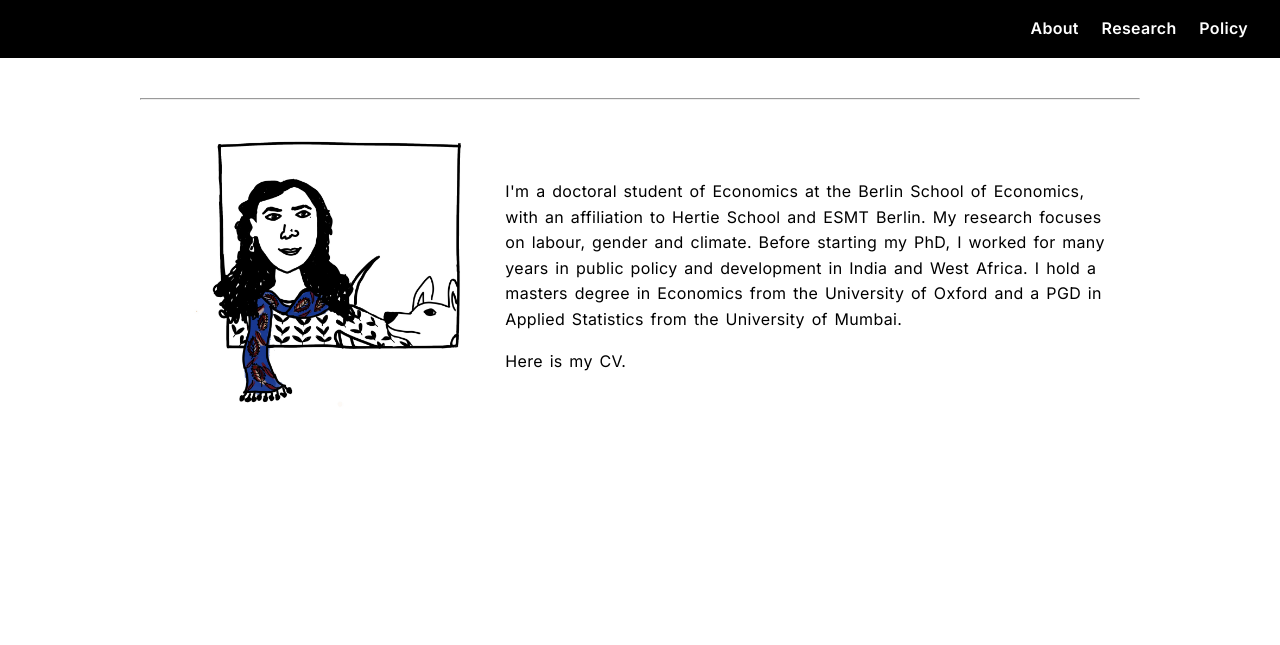
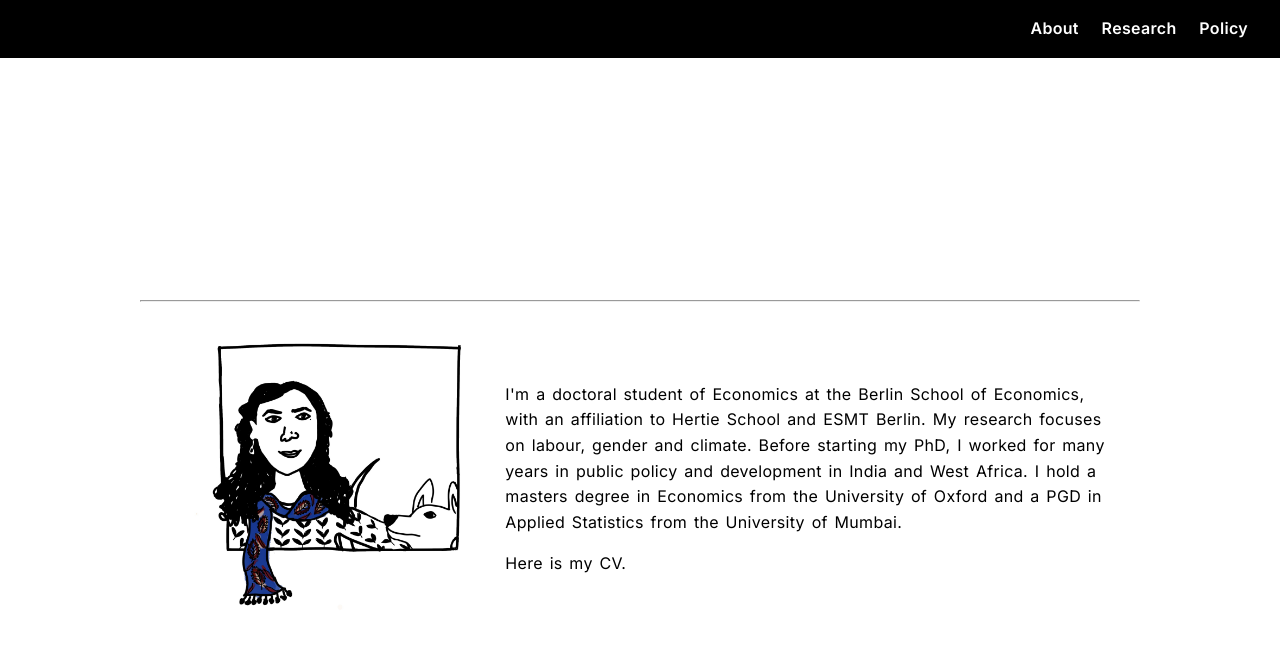
Before and after one commit to snehapmenon/snehapmenon.github.io, a Jekyll site: the page built from index.md, in a window 1280 px wide. Shown: the top 645 px of the page. Built offline with Jekyll 4.4.1, drawn with Linux system fonts in a browser that asks for light colours.

Commit message:
Update default.html

```diff
--- a/_layouts/default.html
+++ b/_layouts/default.html
@@ -1,8 +1,26 @@
 <!DOCTYPE html>
 <html>
   <head>
+    <meta charset="utf-8">
+
+    <!-- SEO Meta Tags -->
+    <title>{{ page.title | default: site.title }}</title>
+    <meta name="description" content="{{ page.description | default: site.description }}">
+    <meta name="author" content="Sneha P.">
+
+    <!-- Open Graph Tags -->
+    <meta property="og:title" content="{{ page.title | default: site.title }}">
+    <meta property="og:description" content="{{ page.description | default: site.description }}">
+    <meta property="og:type" content="website">
+    <meta property="og:url" content="{{ site.url }}{{ page.url }}">
+
+    <!-- Mobile Responsiveness -->
+    <meta name="viewport" content="width=device-width, initial-scale=1">
+
+    <!-- Font -->
     <link href="https://fonts.googleapis.com/css2?family=Inter:wght@400;600&display=swap" rel="stylesheet">
-    <meta charset="utf-8">
+
+    <!-- Styles -->
     <style>
       body {
         font-family: 'Inter', sans-serif;
@@ -12,8 +30,6 @@ body {
         margin: 0;
         padding: 0;
       }
-
-
 
       header {
         background-color: #000;
@@ -31,14 +47,24 @@ body {
         font-weight: bold;
       }
 
+      .centered-wrapper {
+        display: flex;
+        align-items: center;
+        justify-content: center;
+        height: calc(100vh - 80px); /* minus header */
+        padding: 2em;
+        box-sizing: border-box;
+      }
+
       .content {
         padding: 2em;
         max-width: 1000px;
         margin: auto;
+        width: 100%;
       }
     </style>
   </head>
-  <body>
+
   <body>
     <header>
       <div></div>
@@ -55,6 +81,4 @@ body {
       </div>
     </main>
   </body>
-
-  </body>
 </html>
```
Lines whose indentation alone changed are shown as unchanged.
